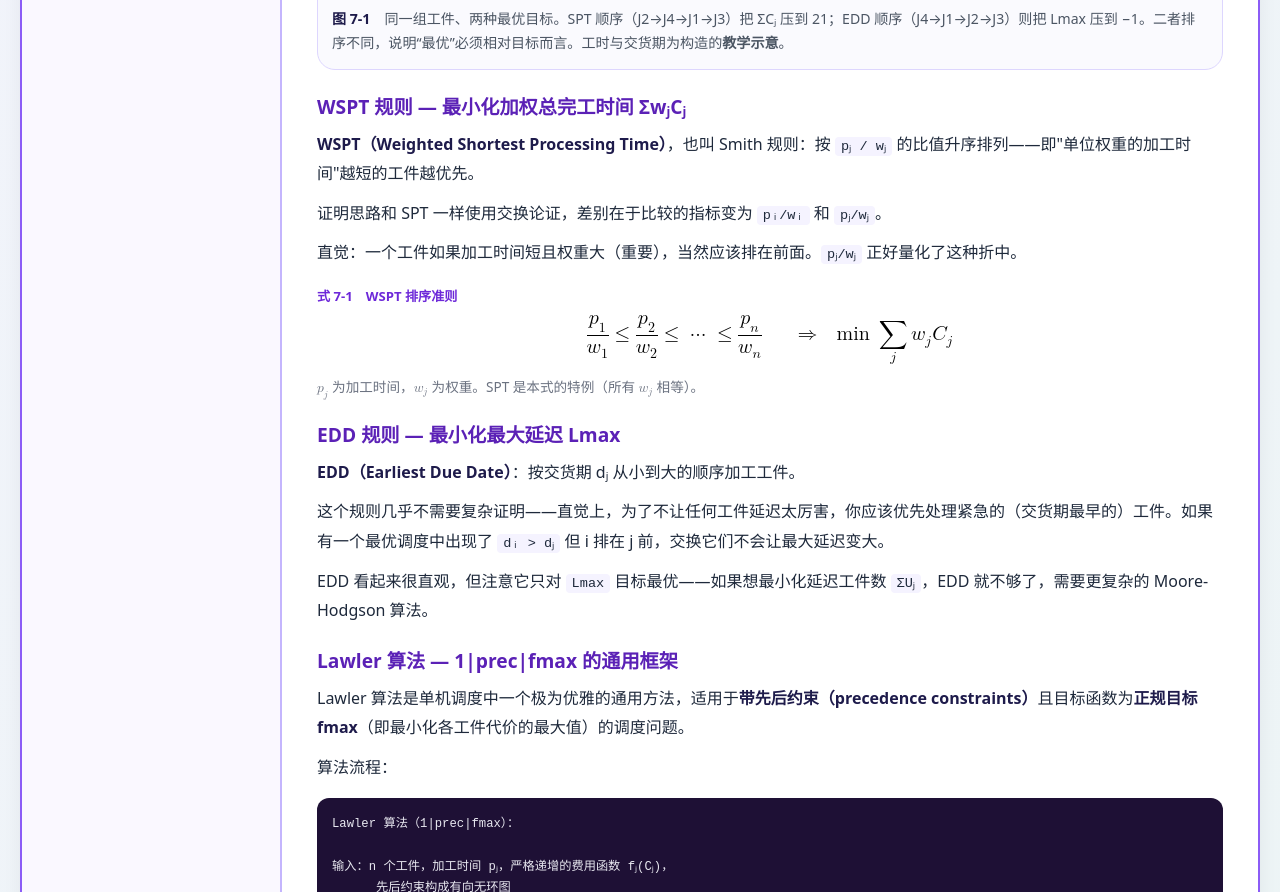
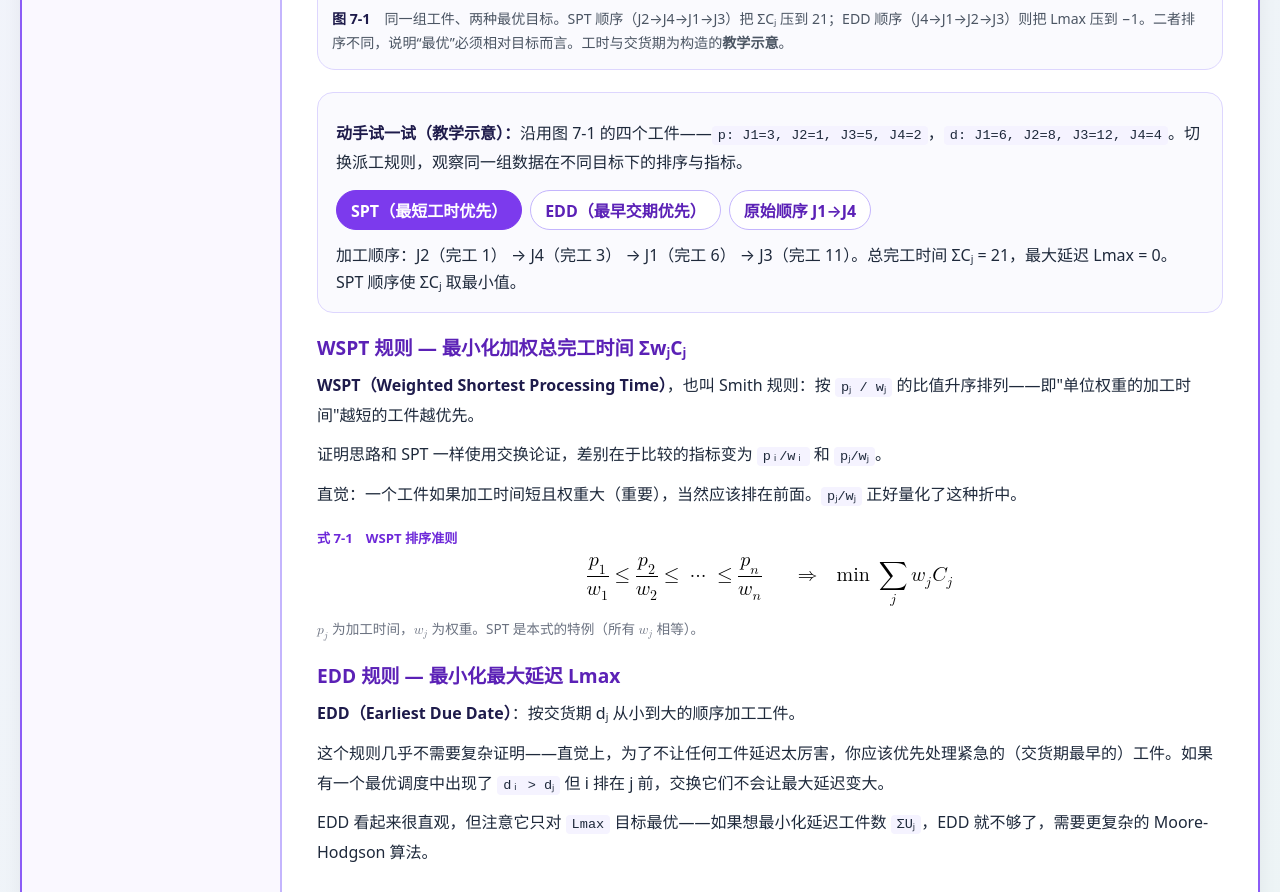
Before and after one commit to 1998x-stack/operations-research-scheduling-tutorial, a plain HTML site: page 07.html in a window 1280 px wide. Shown: the part 2188-3080 px from the top of the page. Drawn offline with Linux system fonts and the light colour scheme.

Commit message:
feat(operations-research-scheduling-tutorial): 第07章加入SPT/EDD派工规则交互对比控件

```diff
--- a/07.html
+++ b/07.html
@@ -196,6 +196,16 @@
           <figcaption><strong>图 7-1</strong>　同一组工件、两种最优目标。SPT 顺序（J2→J4→J1→J3）把 ΣCⱼ 压到 21；EDD 顺序（J4→J1→J2→J3）则把 Lmax 压到 −1。二者排序不同，说明“最优”必须相对目标而言。工时与交货期为构造的<b>教学示意</b>。</figcaption>
         </figure>
 
+        <div class="widget" id="seq-widget">
+          <p><strong>动手试一试（教学示意）：</strong>沿用图 7-1 的四个工件——<code>p: J1=3, J2=1, J3=5, J4=2</code>，<code>d: J1=6, J2=8, J3=12, J4=4</code>。切换派工规则，观察同一组数据在不同目标下的排序与指标。</p>
+          <div class="widget-controls" role="group" aria-label="选择派工规则">
+            <button type="button" data-rule="SPT" aria-pressed="true">SPT（最短工时优先）</button>
+            <button type="button" data-rule="EDD" aria-pressed="false">EDD（最早交期优先）</button>
+            <button type="button" data-rule="asIs" aria-pressed="false">原始顺序 J1→J4</button>
+          </div>
+          <output id="seq-out" aria-live="polite"></output>
+        </div>
+
         <h3>WSPT 规则 — 最小化加权总完工时间 ΣwⱼCⱼ</h3>
 
         <p><strong>WSPT（Weighted Shortest Processing Time）</strong>，也叫 Smith 规则：按 <code>pⱼ / wⱼ</code> 的比值升序排列——即"单位权重的加工时间"越短的工件越优先。</p>
@@ -373,5 +383,36 @@
     </main>
 </div>
 </div>
+<script>
+(function () {
+  var jobs = [
+    { id: 'J1', p: 3, d: 6 }, { id: 'J2', p: 1, d: 8 },
+    { id: 'J3', p: 5, d: 12 }, { id: 'J4', p: 2, d: 4 }
+  ];
+  var out = document.getElementById('seq-out');
+  var buttons = [].slice.call(document.querySelectorAll('#seq-widget button'));
+  function render(rule) {
+    var order = jobs.slice();
+    if (rule === 'SPT') order.sort(function (a, b) { return a.p - b.p; });
+    else if (rule === 'EDD') order.sort(function (a, b) { return a.d - b.d; });
+    var t = 0, sum = 0, lmax = -Infinity, parts = [];
+    order.forEach(function (j) {
+      t += j.p; sum += t; lmax = Math.max(lmax, t - j.d);
+      parts.push(j.id + '（完工 ' + t + '）');
+    });
+    out.textContent = '加工顺序：' + parts.join(' → ') + '。总完工时间 ΣCⱼ = ' + sum +
+      '，最大延迟 Lmax = ' + lmax + '。' +
+      (rule === 'SPT' ? '　SPT 顺序使 ΣCⱼ 取最小值。' : '') +
+      (rule === 'EDD' ? '　EDD 顺序使 Lmax 取最小值。' : '');
+  }
+  buttons.forEach(function (b) {
+    b.addEventListener('click', function () {
+      buttons.forEach(function (x) { x.setAttribute('aria-pressed', x === b ? 'true' : 'false'); });
+      render(b.dataset.rule);
+    });
+  });
+  render('SPT');
+})();
+</script>
 </body>
 </html>
```
